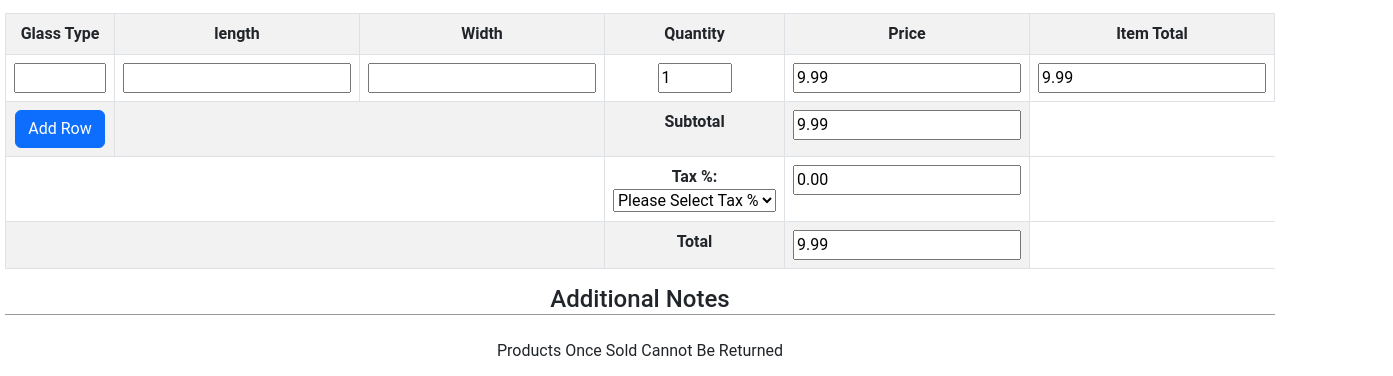
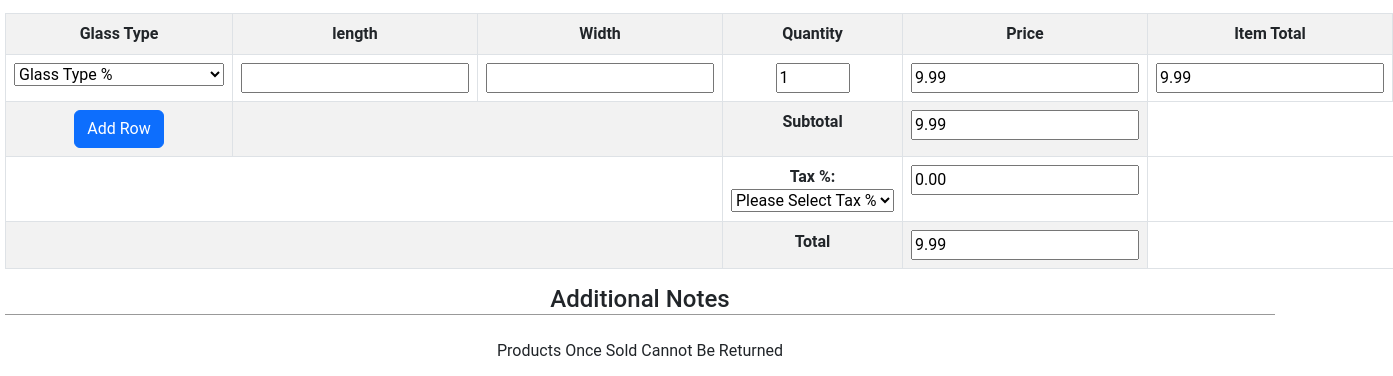
Before and after one commit to Rosemaryshii/Simple-Billing-Page, a website: page index.html in a window 1280 px wide. Shown: the part 176-552 px from the top of the page, 1393 px wide, since content can reach past the window. Drawn offline with nearby package versions, Linux system fonts and the light colour scheme.

Commit message:
Second DAY

```diff
--- a/index.html
+++ b/index.html
@@ -10,7 +10,10 @@
     <title>Document</title>
     <script type="text/javascript" src="jautocalc.js"></script>
     <script type="text/javascript">
+        //"$(document)" part refers to the document object, which represents the HTML document currently loaded in the browser.The ".ready()" function is a jQuery method that waits for the DOM to be fully loaded before executing the code inside its parentheses.The function() {...} is the callback function that contains the code to be executed when the DOM is ready. You can place your JavaScript/jQuery code within this function, and it will only run once the DOM is ready.
+
         $(document).ready(function() {
+            // function autoCalcSetup(), sets up an auto-calculation feature for form cart using plugin jautoCalc
 
             function autoCalcSetup() {
 				$('form[name=cart]').jAutoCalc('destroy');
@@ -21,23 +24,29 @@
 
 
 			$('button[name=remove]').click(function(e) {
+                //This line prevents the default behavior of the button, which would typically submit a form or navigate to a new page.
 				e.preventDefault();
-
+//This line assigns the variable form to the closest parent form element of the clicked button.
 				var form = $(this).parents('form')
+                //This line removes the table row (<tr>) that contains the clicked button. It uses the parents() method with the selector 'tr' to find the nearest ancestor that is a table row, and then calls the remove() method to delete it from the DOM.
 				$(this).parents('tr').remove();
+                //It reinitializes the auto-calculation feature after a table row has been removed. This ensures that the calculations are updated and reflect the changes in the table structure.
 				autoCalcSetup();
 
 			});
 
 			$('button[name=add]').click(function(e) {
 				e.preventDefault();
-
+//This line assigns the variable $table to the closest parent table element of the clicked button. It uses the parents() method with the selector 'table' to find the nearest ancestor that is a table.
 				var $table = $(this).parents('table');
+        //This line assigns the variable $bottom to the last table row (<tr>) with the name attribute set to "line_items" within the parent table. It uses the find() method to locate the specific rows within the table.
 				var $bottom = $table.find('tr[name=line_items]').last();
+                //This line creates a clone of the $bottom table row and assigns it to the variable $new. The clone() method is used with the argument true to indicate that the clone should include all event handlers and data associated with the original row.
 				var $new = $bottom.clone(true);
 
 				$new.jAutoCalc('destroy');
-				$new.insertBefore($bottom);
+				$new.insertBottom($bottom);
+                //his line finds all input elements of type "text" within the cloned row ($new) and sets their values to an empty string. It clears the input fields in the new row.
 				$new.find('input[type=text]').val('');
 				autoCalcSetup();
 
@@ -102,7 +111,54 @@
             <th>Item Total</th>
         </tr>
         <tr name="line_items">
-            <td><input type="text" name="S1 no" size="5"></td>
+            <td><select type="text" name="S1 no" size="1">
+                <option value=".00">4mm One way Brown</option>
+                <option value=".05">4mm one way Black</option>
+                <option value=".12">4mm one way Blue</option>
+                <option value=".18">4mm one way Green</option>
+                <option value=".28">4mm one way Gold</option>
+                <option value=".28">4mm Tinted Brown</option>
+                <option value=".28">4mm Tinted Blue</option>
+                <option value=".28">4mm Tinted Black</option>
+                <option value=".28">4mm Pinhead</option>
+                <option value=".28">5mm Pinhead</option>
+                <option value=".28">4mm Karachi</option>
+                <option value=".28">4mm Pyramid</option>
+                <option value=".28">4mm Delta</option>
+                <option value=".28">3mm Matrix White</option>
+                <option value=".28">3mm Elephant Skin Blue</option>
+                <option value=".28">3mm Elephant Skin Green</option>
+                <option value=".28">3mm Elephant Skin Yellow</option>
+                <option value=".28">3mm Elephant Skin Pink</option>
+                <option value=".28">Floral White</option>
+                <option value=".28">Floral Blue</option>
+                <option value=".28">Floral Green</option>
+                <option value=".28">Floral Yellow</option>
+                <option value=".28">Floral Grey</option>
+                <option value=".28">Floral Brown</option>
+                <option value=".28">8mm Tinted Black</option>
+                <option value=".28">5mm Nasiji Brown</option>
+                <option value=".28">4mm Nasiji Brown</option>
+                <option value=".28">5mm Nasiji White</option>
+                <option value=".28">4mm Nasiji White</option>
+                <option value=".28">5mm One way Brown</option>
+                <option value=".28">5mm one way Black</option>
+                <option value=".28">5mm one way Blue</option>
+                <option value=".28">5mm one way Green</option>
+                <option value=".28">5mm one way Gold</option>
+                <option value=".28">5mm Tinted Brown</option>
+                <option value=".28">5mm Tinted Blue</option>
+                <option value=".28">5mm Tinted Black</option>
+                <option value=".28">8mm clear</option>
+                <option value=".28">10mm clear</option>
+                <option value=".28">5mm clear</option>
+                <option value=".28">6mm clear</option>
+                <option value=".28">4mm Clear</option>
+                <option value=".28">3mm Clear</option>
+
+                <option selected value=".00">Glass Type &#x00025;</option>
+            </select>
+           </td>
             <td><input type="text" name="Item" size="20"></td>
             <td><input type="text" name="Item2" size="20"></td>
             <td><input type="text" name="qty"value="1" size="3"></td>
```
